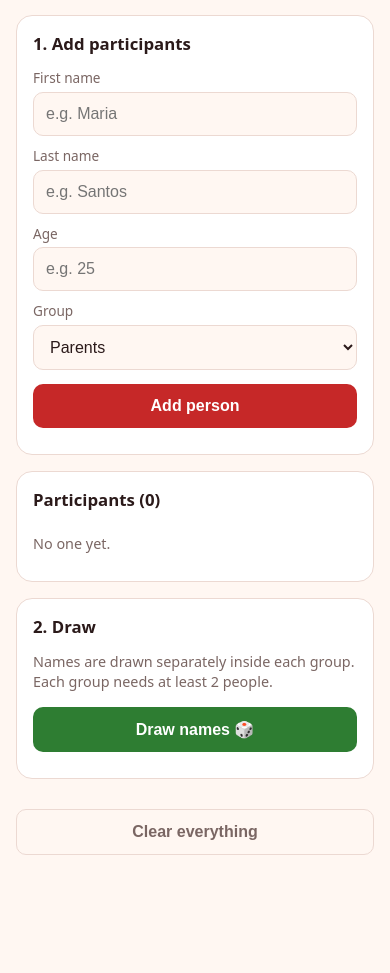
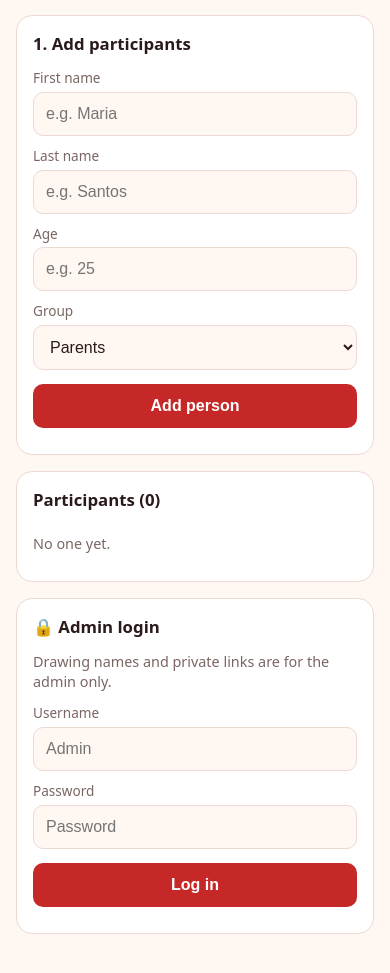
Before and after one commit to ornopiap/Manito-Manita, a plain HTML site: page index.html in a window 390 px wide. Shown: the part 113-1086 px from the top of the page. Before the commit the page ends 1008 px from the top, so only its background shows below. Drawn offline with Linux system fonts and the light colour scheme.

Commit message:
Add files via upload

```diff
--- a/index.html
+++ b/index.html
@@ -75,7 +75,18 @@ li.grp{display:block;border:0;padding:14px 0 4px;color:var(--green);font-weight:
     <ul id="plist"></ul>
   </section>
 
-  <section class="card">
+  <section class="card" id="lcard">
+    <h2>🔒 Admin login</h2>
+    <p class="age" style="margin:0">Drawing names and private links are for the admin only.</p>
+    <label for="lu">Username</label>
+    <input id="lu" autocomplete="username" autocapitalize="none" placeholder="Admin">
+    <label for="lp">Password</label>
+    <input id="lp" type="password" autocomplete="current-password" placeholder="Password">
+    <button id="login">Log in</button>
+    <div class="msg err" id="lmsg"></div>
+  </section>
+
+  <section class="card hide" id="dcard">
     <h2>2. Draw</h2>
     <p class="age" style="margin:0">Names are drawn separately inside each group. Each group needs at least 2 people.</p>
     <button class="green" id="draw">Draw names 🎲</button>
@@ -89,7 +100,8 @@ li.grp{display:block;border:0;padding:14px 0 4px;color:var(--green);font-weight:
     <button class="ghost" id="copyall">Copy all links</button>
   </section>
 
-  <button class="ghost" id="clear">Clear everything</button>
+  <button class="ghost hide" id="clear">Clear everything</button>
+  <button class="ghost hide" id="logout">Log out</button>
 </div>
 </main>
 
@@ -105,12 +117,16 @@ li.grp{display:block;border:0;padding:14px 0 4px;color:var(--green);font-weight:
 
   var BASE=['Parents','Teens','Little kids'];
   var people=load('mm_people'), results=load('mm_results');
+  var isAdmin=false;try{isAdmin=sessionStorage.getItem('mm_admin')==='1'}catch(e){}
 
   /* ---------- Participant view ---------- */
-  var h=location.hash;
-  if(h.indexOf('#r=')===0){
+  var token=null;
+  try{token=new URLSearchParams(location.search).get('r')}catch(e){}
+  if(!token&&location.hash.indexOf('#r=')===0)token=location.hash.slice(3).split('&')[0];
+  window.addEventListener('hashchange',function(){location.reload()});
+  if(token){
     var data=null;
-    try{data=dec(h.slice(3))}catch(e){}
+    try{data=dec(token)}catch(e){}
     $('pview').classList.remove('hide');
     $('reveal').onclick=function(){
       var r=$('pres');r.classList.remove('hide');
@@ -150,15 +166,15 @@ li.grp{display:block;border:0;padding:14px 0 4px;color:var(--green);font-weight:
       li.appendChild(b);ul.appendChild(li);
     });
   }
-  function baseUrl(){return location.href.split('#')[0]}
-  function linkFor(r){return baseUrl()+'#r='+enc([r.name,r.to,r.cat])}
+  function baseUrl(){return location.href.split('#')[0].split('?')[0]}
+  function linkFor(r){return baseUrl()+'?r='+enc([r.name,r.to,r.cat])}
   function msgFor(r){return 'Hi '+r.first+'! 🎄 Here’s your private Manito/Manita link. Open it and type your first and last name to see who you’re gifting (keep it secret!): '+linkFor(r)}
   function copy(t,done){
     if(navigator.clipboard&&navigator.clipboard.writeText){navigator.clipboard.writeText(t).then(done,function(){window.prompt('Copy this:',t)})}
     else{window.prompt('Copy this:',t)}
   }
   function renderResults(){
-    $('rcard').classList.toggle('hide',!results.length);
+    $('rcard').classList.toggle('hide',!(results.length&&isAdmin));
     var ul=$('rlist');ul.innerHTML='';
     var show=$('showall').checked;
     results.forEach(function(r){
@@ -168,6 +184,7 @@ li.grp{display:block;border:0;padding:14px 0 4px;color:var(--green);font-weight:
       var c=document.createElement('button');c.className='sm';c.textContent='Copy';
       c.onclick=function(){copy(msgFor(r),function(){c.textContent='Copied ✓';setTimeout(function(){c.textContent='Copy'},1500)})};
       box.appendChild(c);
+      var o=document.createElement('a');o.href=linkFor(r);o.target='_blank';o.rel='noopener';o.textContent='Test';o.className='age';o.style.margin='0 0 0 10px';box.appendChild(o);
       if(navigator.share){
         var s=document.createElement('button');s.className='sm green';s.textContent='Share';
         s.onclick=function(){navigator.share({title:'Manito & Manita',text:msgFor(r)}).catch(function(){})};
@@ -177,6 +194,23 @@ li.grp{display:block;border:0;padding:14px 0 4px;color:var(--green);font-weight:
     });
   }
 
+  function applyAdmin(){
+    $('dcard').classList.toggle('hide',!isAdmin);
+    $('lcard').classList.toggle('hide',isAdmin);
+    $('clear').classList.toggle('hide',!isAdmin);
+    $('logout').classList.toggle('hide',!isAdmin);
+    renderResults();
+  }
+  $('login').onclick=function(){
+    if($('lu').value.trim().toLowerCase()==='admin'&&$('lp').value==='1234'){
+      isAdmin=true;try{sessionStorage.setItem('mm_admin','1')}catch(e){}
+      $('lu').value='';$('lp').value='';$('lmsg').textContent='';applyAdmin();
+    }else{$('lmsg').textContent='Wrong username or password.'}
+  };
+  $('logout').onclick=function(){
+    isAdmin=false;try{sessionStorage.removeItem('mm_admin')}catch(e){}
+    applyAdmin();
+  };
   $('cat').onchange=function(){$('newcat').classList.toggle('hide',this.value!=='__new')};
   $('showall').onchange=renderResults;
 
@@ -221,7 +255,7 @@ li.grp{display:block;border:0;padding:14px 0 4px;color:var(--green);font-weight:
     $('dmsg').textContent='';renderPeople();renderResults();
   };
 
-  renderPeople();renderResults();
+  renderPeople();applyAdmin();
 })();
 </script>
 </body>
```
